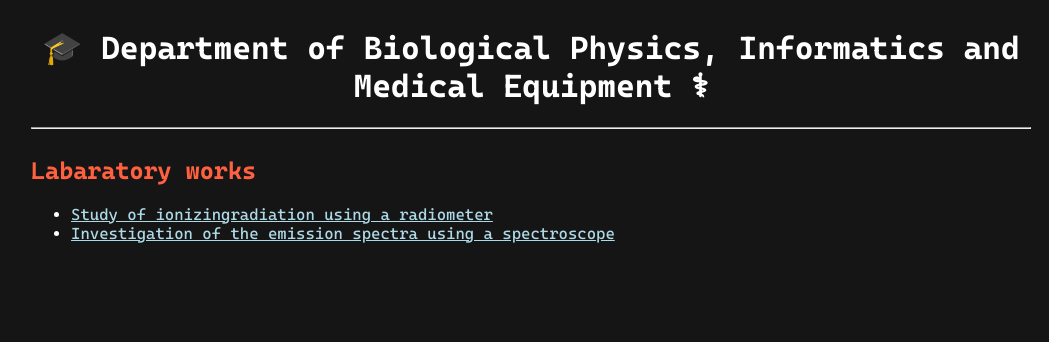
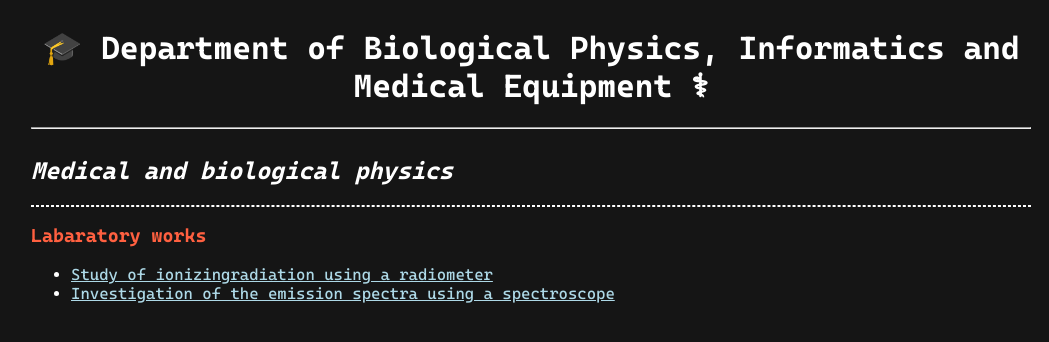
Before and after one commit to VNMU-BPIME/VNMU-BPIME, a plain HTML site: page docs/index.html in a window 1280 px wide. Shown: the whole page, without its empty margins (109-1158 px from the left). Drawn offline with Linux system fonts and the light colour scheme.

Commit message:
Add subject title

```diff
--- a/docs/index.html
+++ b/docs/index.html
@@ -16,7 +16,9 @@
 					<hr>
 				</header>
 				<main>
-					<h2>Labaratory works</h2>
+          <h2>Medical and biological physics</h2>
+          <hr>
+					<h3>Labaratory works</h3>
 					<ul>
 						<li>
 							<a href="https://radiometer-emulator.github.io/" target="_blank">Study of ionizingradiation using a radiometer</a>
--- a/docs/style.css
+++ b/docs/style.css
@@ -14,11 +14,19 @@ header {
 }
 
 h2 {
+  font-style: italic;
+}
+
+h3 {
 	color: #ff6040;
 }
 
 a {
 	color: lightblue;
+}
+
+main hr {
+  border: 1px dashed;
 }
 
 .container {
```
